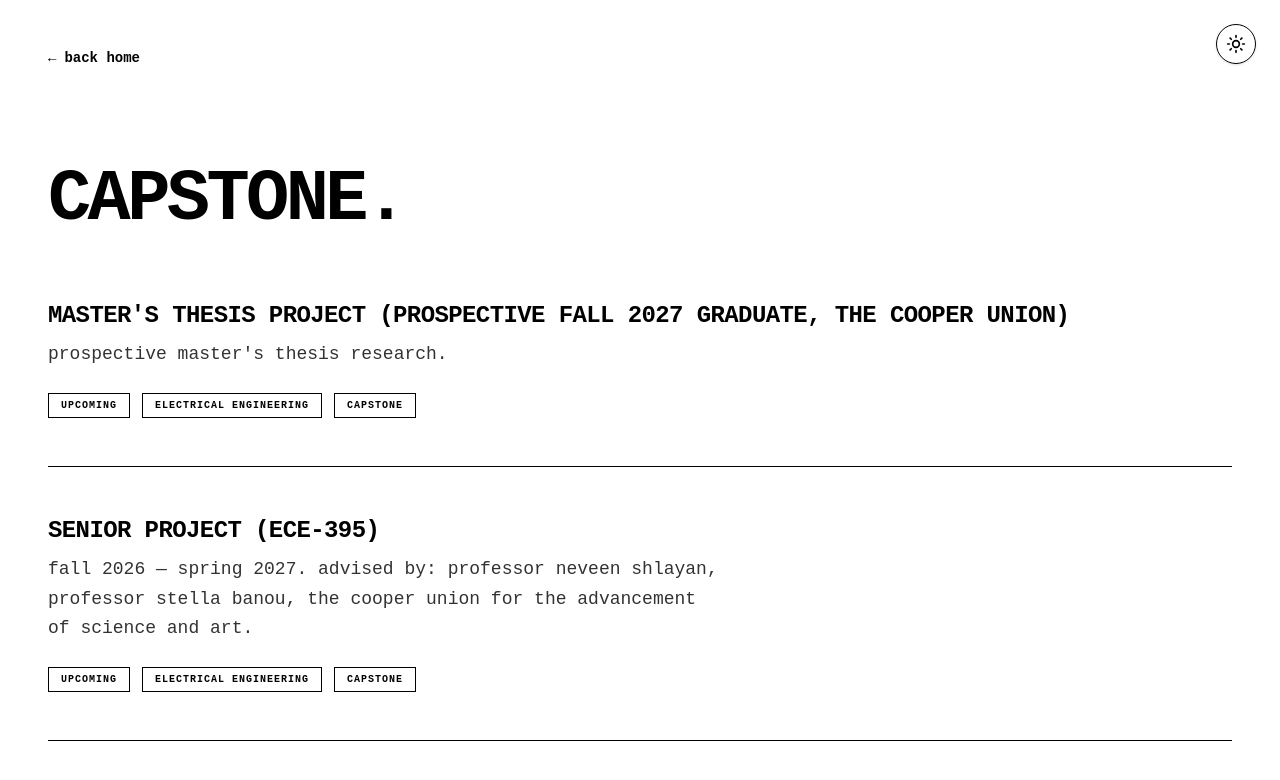
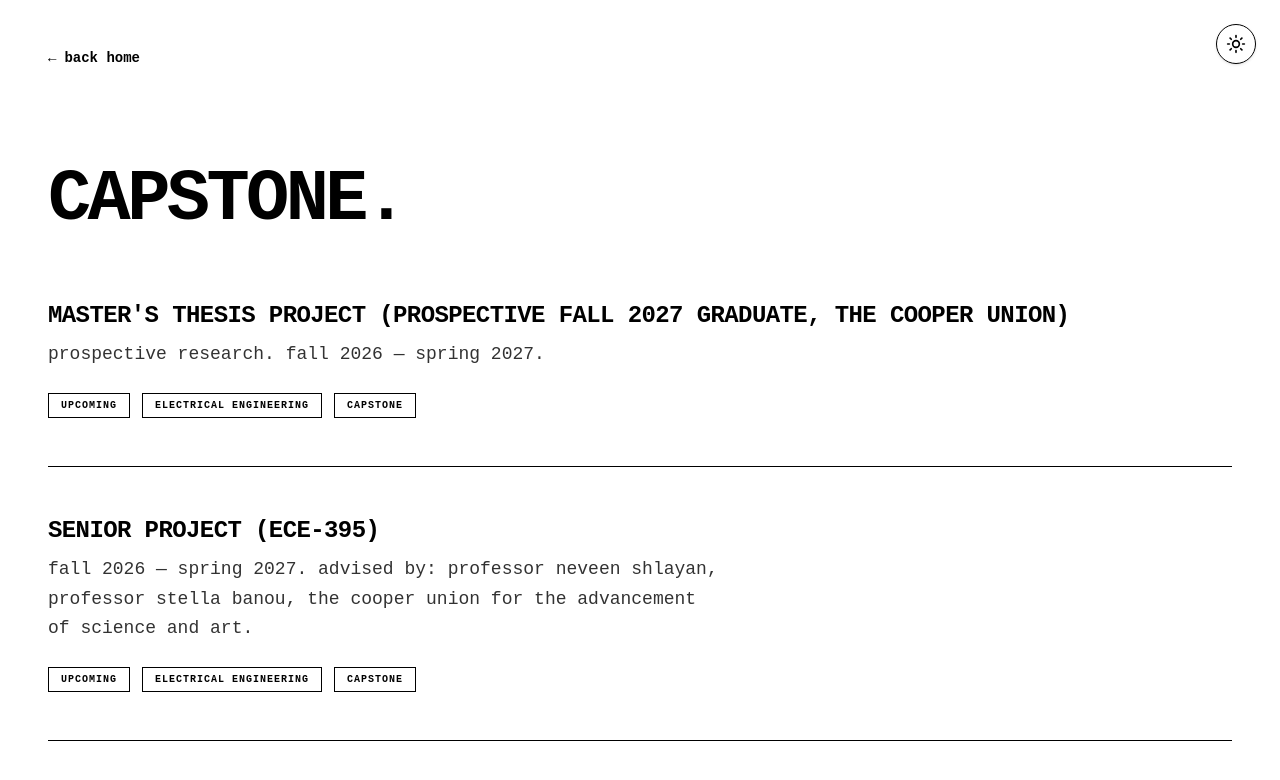
Before and after one commit to n0lqn/PortfolioWebsite, a Next.js app: page /research in a window 1280 px wide. Shown: the top 780 px of the page. Built offline with nearby package versions, Linux system fonts and the light colour scheme.

Commit message:
Standardize description format in capstone page

```diff
--- a/src/app/research/page.tsx
+++ b/src/app/research/page.tsx
@@ -7,7 +7,7 @@ import { motion } from "framer-motion";
 const researchProjects = [
   {
     title: "master's thesis project (prospective fall 2027 graduate, the cooper union)",
-    description: "prospective master's thesis research.",
+    description: "prospective research. fall 2026 — spring 2027.",
     tags: ["upcoming", "electrical engineering", "capstone"]
   },
   {
```
